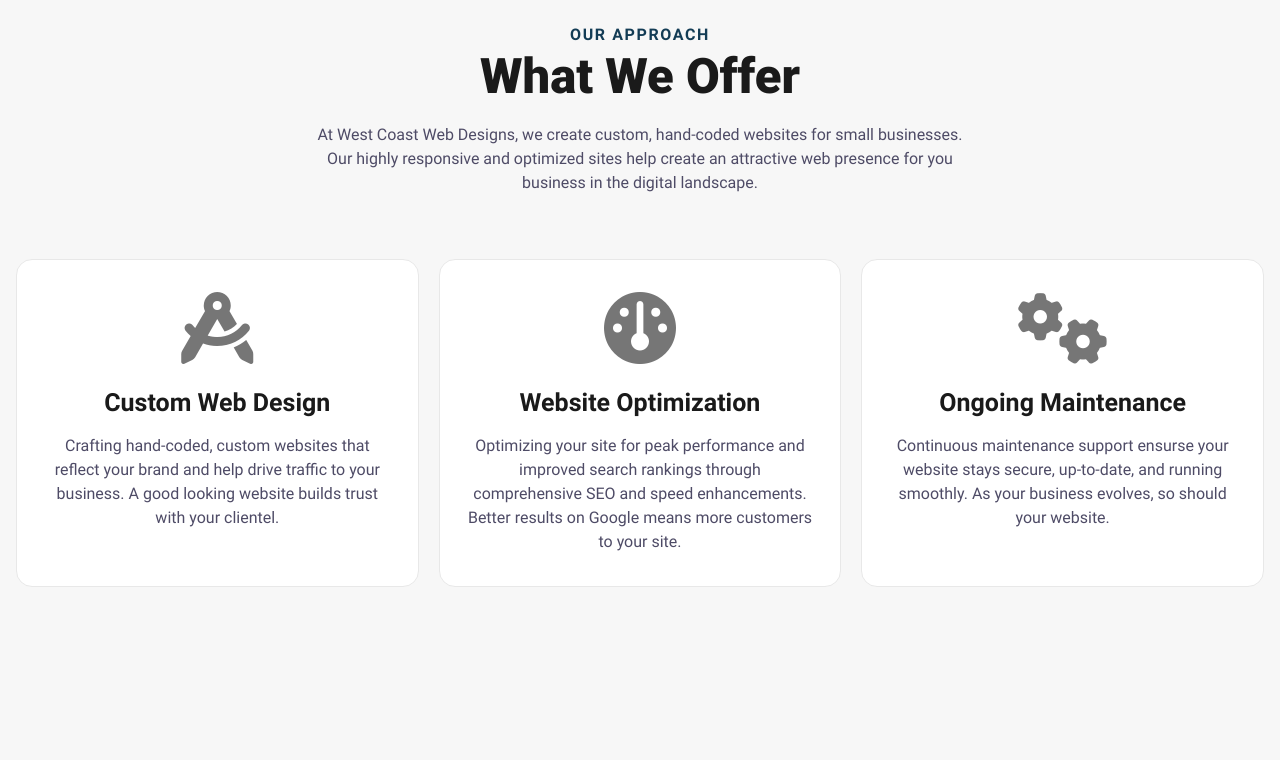
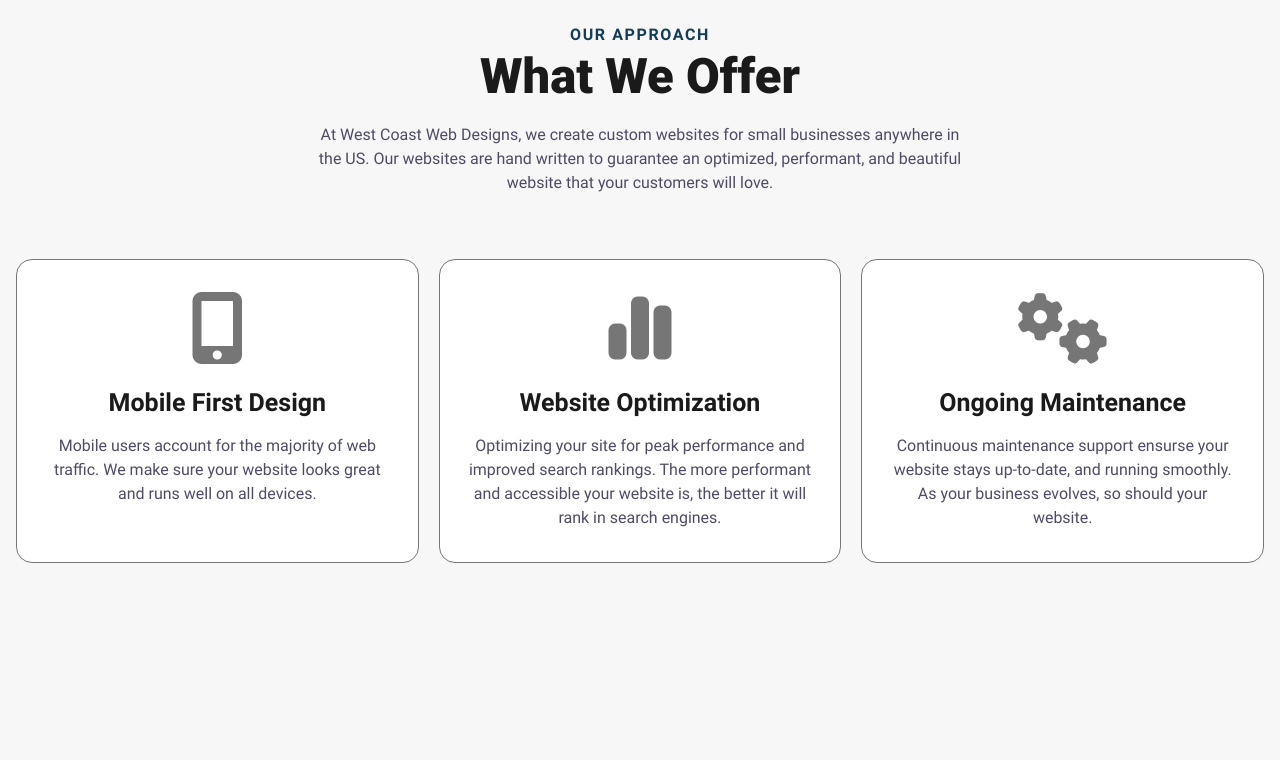
Before and after one commit to pchertude34/west-coast-web-designs, an Eleventy site: page src/index.html in a window 1280 px wide. Shown: the part 1040-1800 px from the top of the page. Built offline with nearby package versions, Linux system fonts and the light colour scheme; Eleventy itself is replaced by a stand-in of ours; files that its build step writes are made by us from their sources.

Commit message:
update first two section copy

```diff
--- a/src/_includes/components/header.html
+++ b/src/_includes/components/header.html
@@ -30,7 +30,7 @@
         />
       </a>
       <div class="cs-top-contact">
-        <a href="tel:+84 1985 33 999" class="cs-top-link">
+        <a href="tel:+1 503 956 2541" class="cs-top-link">
           <img
             class="cs-link-icon"
             src="https://csimg.nyc3.cdn.digitaloceanspaces.com/Icons/phone-stroke-white.svg"
@@ -40,11 +40,11 @@
             aria-hidden="true"
             decoding="async"
           />
-          +84 1985 33 999
+          (503) 956-2541
         </a>
       </div>
       <a href="/contact" class="cs-button-solid cs-nav-button"
-        >Request A Quote</a
+        >Request a Free Mockup</a
       >
     </div>
   </div>
--- a/src/assets/sass/critical.scss
+++ b/src/assets/sass/critical.scss
@@ -244,19 +244,21 @@
       padding-bottom: calc(32 / 16 * 1rem);
       background-color: #fff;
       border-radius: calc(16 / 16 * 1rem);
-      border: 1px solid #e8e8e8;
+      border: 1px solid var(--gray);
       display: flex;
       flex-direction: column;
       justify-content: flex-start;
       align-items: center;
       position: relative;
       z-index: 1;
-      transition: box-shadow 0.3s, border-color 0.3s;
+      transition: all 0.3s;
       text-align: center;
       grid-column: span 12;
       grid-row: span 1;
 
       &:hover {
+        box-shadow: 0px 4px 60px rgba(0, 0, 0, 0.16);
+        transform: translateY(-0.25rem);
         .cs-h3,
         .cs-link {
           color: var(--primary);
--- a/src/index.html
+++ b/src/index.html
@@ -48,9 +48,9 @@ eleventyNavigation:
         <h1 class="cs-title">Crafting Custom Websites for Your Success</h1>
         <p class="cs-text">
         Empowering small businesses with hand-coded websites for just
-        <span class="color-primary">$100 a month</span>
+        <b class="color-primary">$100 a month</b>
         </p>
-        <a href="" class="cs-button-solid">Get in touch!</a>
+        <a href="/contact" class="cs-button-solid">Get in touch!</a>
       </div>
       <img
       aria-hidden="true"
@@ -89,37 +89,34 @@ eleventyNavigation:
         <span class="cs-topper">Our approach</span>
         <h2 class="cs-title">What We Offer</h2>
         <p class="cs-text">
-        At West Coast Web Designs, we create custom, hand-coded websites for
-        small businesses. Our highly responsive and optimized sites help create
-        an attractive web presence for you business in the digital landscape.
+        At West Coast Web Designs, we create custom websites for
+        small businesses anywhere in the US. Our websites are hand
+        written to guarantee an optimized, performant, and beautiful website that your customers will love.
       </p>
       </div>
       <ul class="cs-card-group">
         <li class="cs-item">
           <picture class="cs-picture">
             <span style="font-size: 72px" class="color-gray">
-              <i class="fa-solid fa-compass-drafting"></i>
+              <i class="fa-solid fa-mobile-screen-button"></i>
             </span>
           </picture>
-          <h3 class="cs-h3">Custom Web Design</h3>
+          <h3 class="cs-h3">Mobile First Design</h3>
           <p class="cs-item-text">
-          Crafting hand-coded, custom websites that reflect your brand and help
-          drive traffic to your business. A good looking website builds trust
-          with your clientel.
+          Mobile users account for the majority of web traffic.
+          We make sure your website looks great and runs well on all devices.
         </p>
         </li>
         <li class="cs-item">
           <picture class="cs-picture">
             <span style="font-size: 72px" class="color-gray">
-              <i class="fa-solid fa-gauge"></i>
+              <i class="fa-solid fa-chart-simple"></i>
             </span>
           </picture>
           <h3 class="cs-h3">Website Optimization</h3>
           <p class="cs-item-text">
-          Optimizing your site for peak performance and improved search rankings
-          through comprehensive SEO and speed enhancements. Better results on
-          Google means more customers to your site.
-        </p>
+          Optimizing your site for peak performance and improved search rankings.
+          The more performant and accessible your website is, the better it will rank in search engines.
         </li>
         <li class="cs-item">
           <picture class="cs-picture">
@@ -129,8 +126,8 @@ eleventyNavigation:
           </picture>
           <h3 class="cs-h3">Ongoing Maintenance</h3>
           <p class="cs-item-text">
-          Continuous maintenance support ensurse your website stays secure,
-          up-to-date, and running smoothly. As your business evolves, so should
+          Continuous maintenance support ensurse your website stays up-to-date,
+          and running smoothly. As your business evolves, so should
           your website.
         </p>
         </li>
```
Also changed, not shown: src/assets/css/critical.css, src/assets/images/logo/icon-black.png (added), src/assets/images/logo/icon-primary.png (added), src/assets/images/logo/icon-white.png (added), src/assets/images/logo/logo-alt.png (added), src/assets/images/logo/logo-black.png (added), src/assets/images/logo/logo-white.png (added), src/assets/images/logo/logo.png (added), 1 other file.
